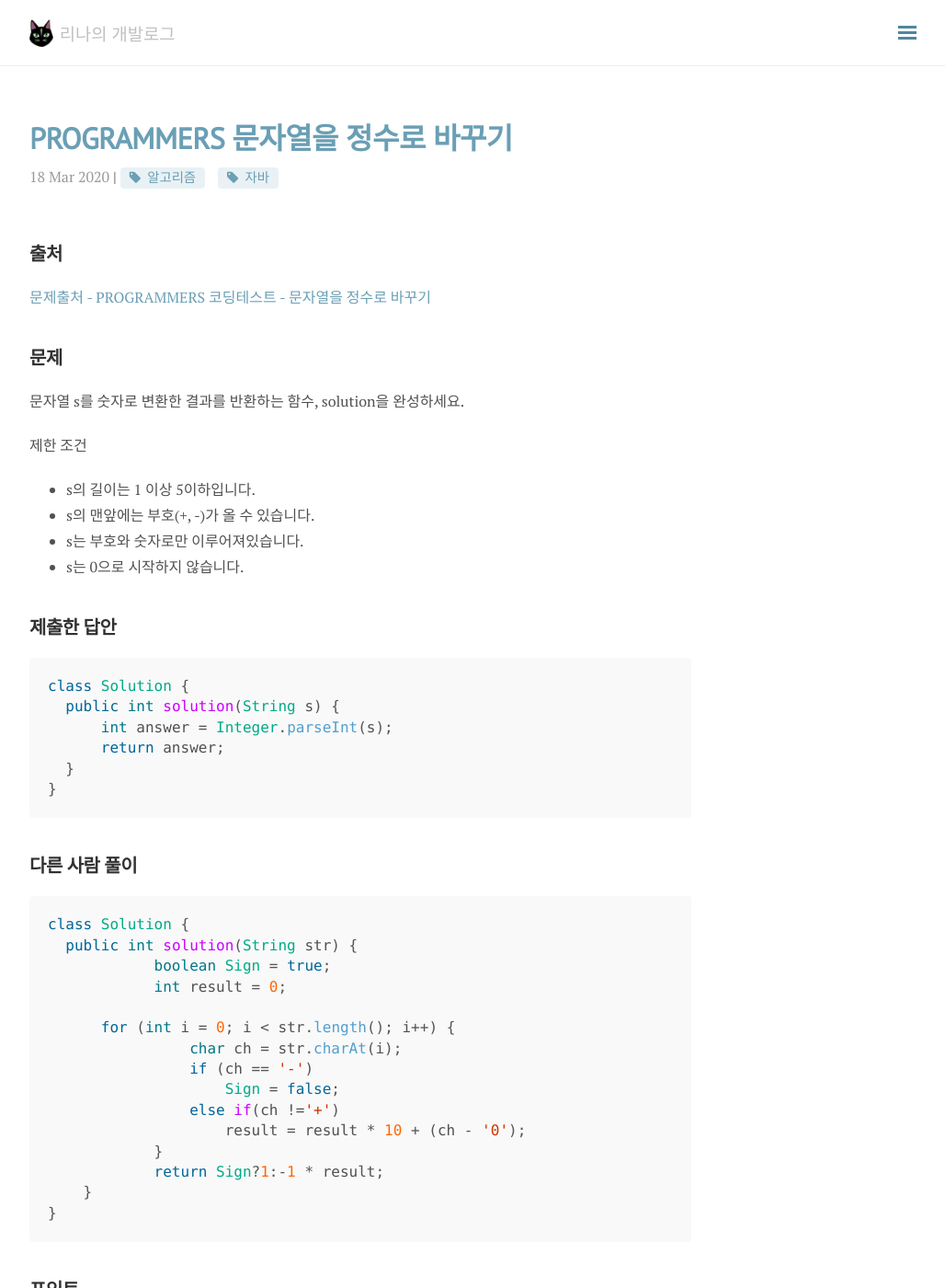
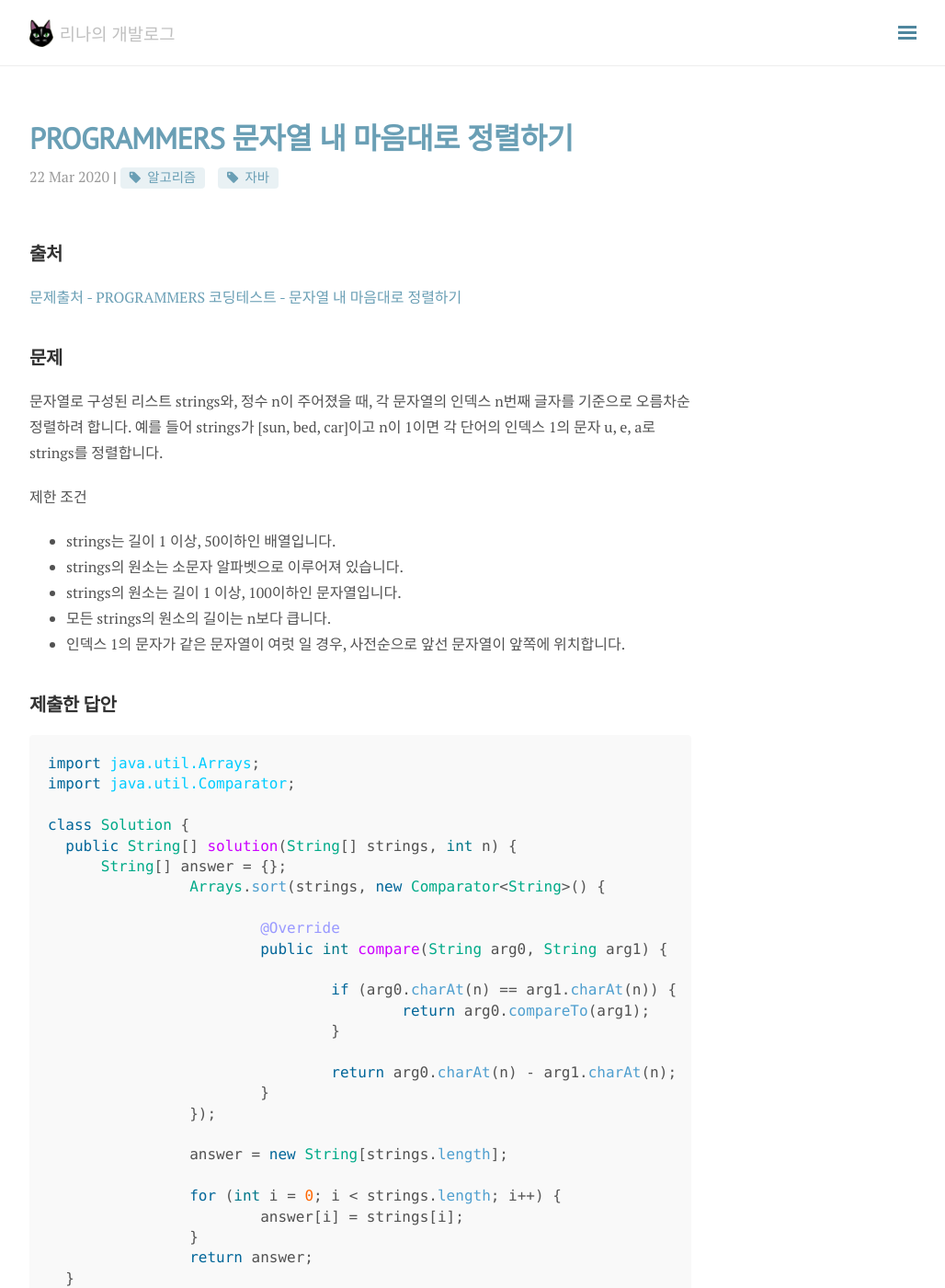
Before and after one commit to MinjiJo/MinjiJo.github.io, a Jekyll site: the page built from blog/index.html, in a window 1280 px wide and 1400 px high. Shown: the whole window at 92% size, without its empty margins (248-1276 px from the left). Built offline with Jekyll 4.4.1, drawn with Linux system fonts in a browser that asks for light colours; nearby versions of some CDN libraries; the list of posts is cut into pages by our own code; comment, search, counter and statistics services are not loaded; some of the changed text lies outside the part shown.

Commit message:
algorithm_200322

````diff
--- /dev/null
+++ b/_posts/algorithm/2020-03-22-algorithm-reorder.md
@@ -0,0 +1,80 @@
+---
+layout: post
+title: PROGRAMMERS 문자열 내 마음대로 정렬하기
+category: 알고리즘 문제풀이
+permalink: /algorithm/:year/:month/:day/:title/
+tags: [알고리즘, 자바]
+comments: true
+---
+
+## 출처
+
+[문제출처 - PROGRAMMERS 코딩테스트 - 문자열 내 마음대로 정렬하기](https://programmers.co.kr/learn/courses/30/lessons/12915?language=java){: target="\_blank"}
+
+## 문제
+문자열로 구성된 리스트 strings와, 정수 n이 주어졌을 때, 각 문자열의 인덱스 n번째 글자를 기준으로 오름차순 정렬하려 합니다. 예를 들어 strings가 [sun, bed, car]이고 n이 1이면 각 단어의 인덱스 1의 문자 u, e, a로 strings를 정렬합니다.
+
+제한 조건
+- strings는 길이 1 이상, 50이하인 배열입니다.
+- strings의 원소는 소문자 알파벳으로 이루어져 있습니다.
+- strings의 원소는 길이 1 이상, 100이하인 문자열입니다.
+- 모든 strings의 원소의 길이는 n보다 큽니다.
+- 인덱스 1의 문자가 같은 문자열이 여럿 일 경우, 사전순으로 앞선 문자열이 앞쪽에 위치합니다.
+
+## 제출한 답안
+
+```java
+import java.util.Arrays;
+import java.util.Comparator;
+
+class Solution {
+  public String[] solution(String[] strings, int n) {
+      String[] answer = {};
+		Arrays.sort(strings, new Comparator<String>() {
+
+			@Override
+			public int compare(String arg0, String arg1) {
+
+				if (arg0.charAt(n) == arg1.charAt(n)) {
+					return arg0.compareTo(arg1);
+				}
+
+				return arg0.charAt(n) - arg1.charAt(n);
+			}
+		});
+
+		answer = new String[strings.length];
+
+		for (int i = 0; i < strings.length; i++) {
+			answer[i] = strings[i];
+		}
+		return answer;
+  }
+}
+```
+
+## 다른 사람 풀이
+```java
+import java.util.*;
+
+class Solution {
+    public String[] solution(String[] strings, int n) {
+        String[] answer = {};
+        ArrayList<String> arr = new ArrayList<>();
+        for (int i = 0; i < strings.length; i++) {
+            arr.add("" + strings[i].charAt(n) + strings[i]);
+        }
+        Collections.sort(arr);
+        answer = new String[arr.size()];
+        for (int i = 0; i < arr.size(); i++) {
+            answer[i] = arr.get(i).substring(1, arr.get(i).length());
+        }
+        return answer;
+    }
+}
+```
+
+## 포인트
+- list에 넣을 때 아예 첫 글자를 따로 빼내서 기본정렬한다는 생각! 진짜 대단하다.
+- Comparable은 기본 정렬기준을 구현하는데 사용되는데, 배열은 Arrays.sort() 이고 ArrayList는 Collections.sort()를 이용해야 한다.
+- 기본 정렬기준이 아닌 다른 정렬기준을 이용하기 위해서는 Comparator를 이용해야 하고 compareTo() 메소드를 오버라이드 하여 원하는 정렬 조건을 넣어주어야 한다.
````
Also changed, not shown: _posts/java/2019-08-22-JAVA-selection-sort.md (+3 -3 lines), _posts/algorithm/2020-03-20-algorithm-String_to_Int.md (renamed from _posts/algorithm/2020-03-18-algorithm-String_to_Int.md).
